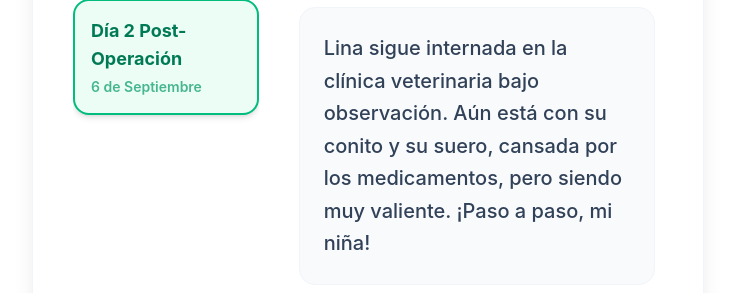
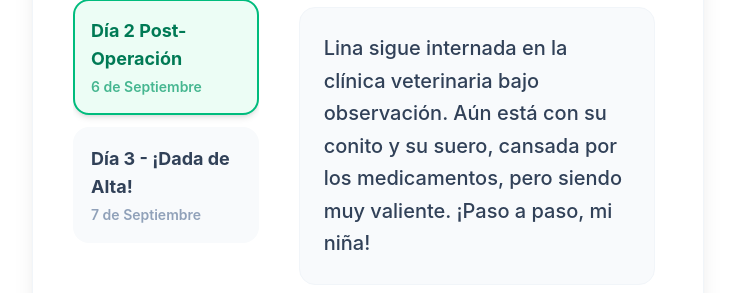
Before and after one commit to Chilectro/lina-frontend, a React (Vite) app: page / in a window 1280 px wide. Shown: the part 3280-3573 px from the top of the page, without its empty margins (272-1007 px from the left). Built offline with nearby package versions, Linux system fonts and the light colour scheme; no server answers; the HTML template or start-up script is replaced by a standard one.

Commit message:
Add Day 3 update for Lina's discharge
Added new entry for Day 3 with discharge updates.

```diff
--- a/src/App.jsx
+++ b/src/App.jsx
@@ -42,6 +42,20 @@ function App() {
         { url: '/dia2.jpg', tipo: 'img' },
         { url: '/video1.mp4', tipo: 'video' },
         { url: '/video2.mp4', tipo: 'video' }
+      ]
+    },
+    // --- 👇 AQUÍ AGREGAMOS EL DÍA 3 NUEVO 👇 ---
+    {
+      id: 2, // <--- Siguiente ID correlativo
+      dia: idioma === 'es' ? 'Día 3 - ¡Dada de Alta!' : 'Day 3 - Discharged!',
+      fecha: '7 de Septiembre',
+      texto: idioma === 'es'
+        ? '¡Excelentes noticias! A Lina le dieron el alta y ya está en casa. Llegó un poco enojada (su carita enojada.jpg lo dice todo), quizás por el estrés del viaje. Intentó acomodarse en su camita, pero el cono (cono.jpg) le estorbaba muchísimo y no la dejaba descansar bien. Camina cogeando un poco, lo cual es normal después de una cirugía mayor, pero estamos muy contentos de tenerla de vuelta.'
+        : 'Excellent news! Lina was discharged and is now home. She arrived a bit angry (her angry.jpg face says it all), perhaps due to the stress of the trip. She tried to get comfortable in her bed, but the cone (cono.jpg) was getting in the way a lot and wouldn\'t let her rest properly. She is limping a bit, which is normal after major surgery, but we are very happy to have her back.',
+      media: [
+        { url: '/enojada.jpg', tipo: 'img' }, // Las fotos nuevas
+        { url: '/cono.jpg', tipo: 'img' },
+        { url: '/video_cogeando.mp4', tipo: 'video' } // El video nuevo
       ]
     }
   ];
```
